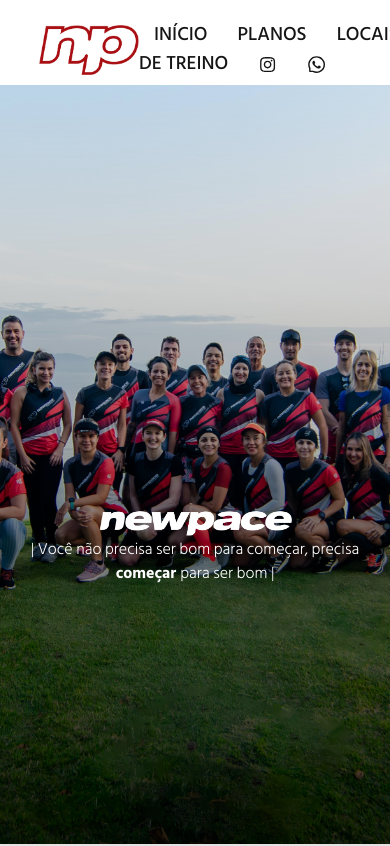
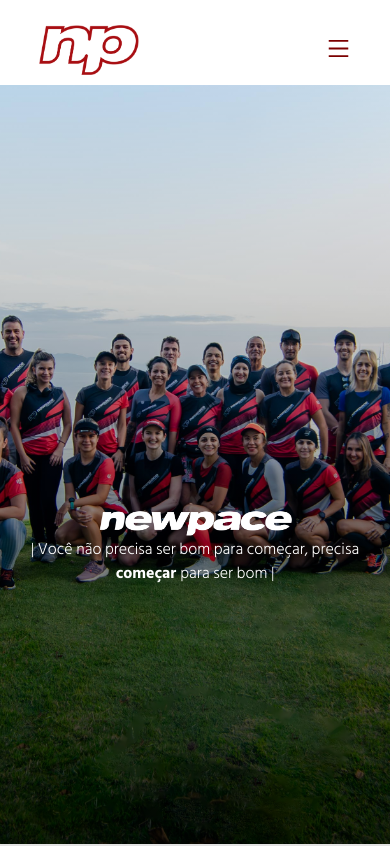
Before and after one commit to lucaslangsch/newpace_project, a React (Vite) app in the folder frontend/: page / in a window 390 px wide. Shown: the top 846 px of the page. Built offline with nearby package versions, Linux system fonts and the light colour scheme; no server answers.

Commit message:
feat: add menu superior responsivo e corri link saiba mais

```diff
--- a/frontend/src/components/Footer.css
+++ b/frontend/src/components/Footer.css
@@ -57,10 +57,11 @@
   width: fit-content;
   cursor: pointer;
   margin-left: 50px;
+  color: rgba(255, 255, 255, 0.486);
 }
 
 .link-partners:hover {
-  color: rgba(255, 255, 255, 0.507);
+  color: rgba(255, 255, 255, 0.8);
 }
 
 .link-partners:hover .t::before {
--- a/frontend/src/components/Footer.jsx
+++ b/frontend/src/components/Footer.jsx
@@ -1,6 +1,6 @@
 import './Footer.css';
 import { IconContext } from "react-icons";
-import { AiOutlineInstagram, AiOutlineWhatsApp, AiOutlineYoutube } from 'react-icons/ai';
+import { AiOutlineInstagram, AiOutlineWhatsApp } from 'react-icons/ai';
 
 function Footer() {
   return (
@@ -17,8 +17,6 @@
         <h2>QUER SER NOSSO <span className="strong-footer"> PARCEIRO? </span></h2>
         <p>Conheça o clube NP, e venha integrar nossa rede técnica de empresas e profissionais.</p>
         <a className="link-partners" target="_blank" href="https://wa.me/5548998544763?text=Ol%C3%A1,%20como%20fa%C3%A7o%20para%20ser%20um%20dos%20parceiros%20da%20Newpace%20Assessoria?">saiba mais <span className="t">&gt;&gt;&gt;</span></a>
-        <p>{import.meta.env.VITE_API_KEY}</p>
-        {/* <p>{process.env.VITE_API_GOOGLE}</p> */}
       </div>
     </footer>
     </IconContext.Provider>
--- a/frontend/src/components/Header.css
+++ b/frontend/src/components/Header.css
@@ -23,16 +23,16 @@
   display: flex;
 }
 
-.header-nav > a > svg {
+.header-nav > ul > a > svg {
   vertical-align: middle;
   vertical-align: sub;
 }
 
-.header-nav > a {
+.header-nav > ul > a {
   padding: 15px;
 }
 
-.header-nav > a:last-child {
+.header-nav > ul > a:last-child {
   margin-right: 10vw;
   padding-right: 0;
 }
@@ -52,3 +52,53 @@
 .header a:visited {
   color: var(--global-color-black);
 }
+
+.btn-display-mobile {
+  display: none;
+}
+.header-nav.active .menu-desktop{
+  display: flex;
+}
+
+@media screen and (max-width: 768px) {
+  .btn-display-mobile {
+    display: block;
+    padding: 6vw 10vw;
+    background: none;
+    border: none;
+  }
+
+  .menu-desktop {
+    display: none;
+    /* display: flex;
+    flex-direction: column; */
+    position: absolute;
+    width: 100%;
+    top: 60px;
+    right: 0px;
+    background-color: white;
+    height: 0;
+    transition: .8s;
+    padding: 0;
+    text-align: center;
+    border-bottom: 1px solid gray;
+  }
+
+  .header-nav.active .menu-desktop{
+    display:flex;
+    flex-direction: column;
+    height: fit-content;
+  }
+
+  .header-nav.active a:last-child{
+    padding: 15px;
+    margin: 0;
+    border: none;
+  }
+
+  .header-nav.active a{
+    /* padding: 15px 10px; */
+    margin: 0 10px 0 15px;
+    border-bottom: 2px solid var(--global-color-red);
+  }
+}
--- a/frontend/src/components/Header.jsx
+++ b/frontend/src/components/Header.jsx
@@ -1,11 +1,14 @@
-import React, { useEffect, useState } from 'react';
+import React, { useEffect, useRef, useState } from 'react';
 import './Header.css';
-import { AiOutlineInstagram, AiOutlineWhatsApp } from 'react-icons/ai';
+import { AiOutlineInstagram, AiOutlineWhatsApp, AiOutlineMenu } from 'react-icons/ai';
 import { Link } from 'react-router-dom/cjs/react-router-dom.min';
 import logo from '../assets/logo_np.png';
+import { IconContext } from "react-icons";
 
 function Header() {
   const [headerOpacity, setHeaderOpacity] = useState(false);
+  const [btnMenuActive, setBtnMenuActive] = useState(false);
+  const menuRef = useRef(null);
 
   useEffect(() => {
     const handleScroll = () => {
@@ -13,24 +16,45 @@
       setHeaderOpacity(isScrolled);
     };
 
+    const handleClickOutsideMenu = (event) => {
+      if (menuRef.current && !menuRef.current.contains(event.target)) {
+        setBtnMenuActive(false);
+      }
+    };
+
     window.addEventListener('scroll', handleScroll);
+    document.addEventListener('click', handleClickOutsideMenu);
 
     return () => {
       window.removeEventListener('scroll', handleScroll);
+      document.removeEventListener('click', handleClickOutsideMenu);
     };
-  }, []);
+  }, [btnMenuActive]);
+
+  const btnMenu = () => {
+    setBtnMenuActive(!btnMenuActive)
+  };
 
   return (
+    <IconContext.Provider value={{ size: "25px", color: 'rgb(124, 0, 0)' }}>
     <header className={ `${headerOpacity ? 'scrolled' : ''} header` }>
       <img src={ logo } alt="" />
-      <nav className="header-nav">
-        <Link to="/">INÍCIO</Link>
-        <Link to="/planos" >PLANOS</Link>
-        <Link to="/locais">LOCAIS DE TREINO</Link>
-        <a target="_blank" href="https://www.instagram.com/newpaceassessoria/" rel="me"><AiOutlineInstagram /></a>
-        <a target="_blank" href="https://wa.me/5548999408873?text=Ol%C3%A1,%20gostaria%20de%20saber%20mais%20sobre%20os%20planos%20da%20Newpace" rel="me"><AiOutlineWhatsApp /></a>
+      <nav ref={menuRef} className={`header-nav ${btnMenuActive ? 'active' : ''}`}>
+        <button className='btn-display-mobile' onClick={btnMenu}><AiOutlineMenu /></button>
+        <ul className='menu-desktop'>
+          <Link to="/">INÍCIO</Link>
+          <Link to="/planos" >PLANOS</Link>
+          <Link to="/locais">LOCAIS DE TREINO</Link>
+          <a target="_blank" href="https://www.instagram.com/newpaceassessoria/" rel="me">
+            {btnMenuActive === true ? <span>INSTAGRAM</span> : <AiOutlineInstagram />}
+          </a>
+          <a className='last' target="_blank" href="https://wa.me/5548999408873?text=Ol%C3%A1,%20gostaria%20de%20saber%20mais%20sobre%20os%20planos%20da%20Newpace" rel="me">
+            {btnMenuActive === true ? <span>WHATSAPP</span> : <AiOutlineWhatsApp />}
+          </a>
+        </ul>
       </nav>
     </header>
+    </IconContext.Provider>
   );
 }
 
```
Also changed, not shown: 1 other file (tests, documents, lock files or other folders).
